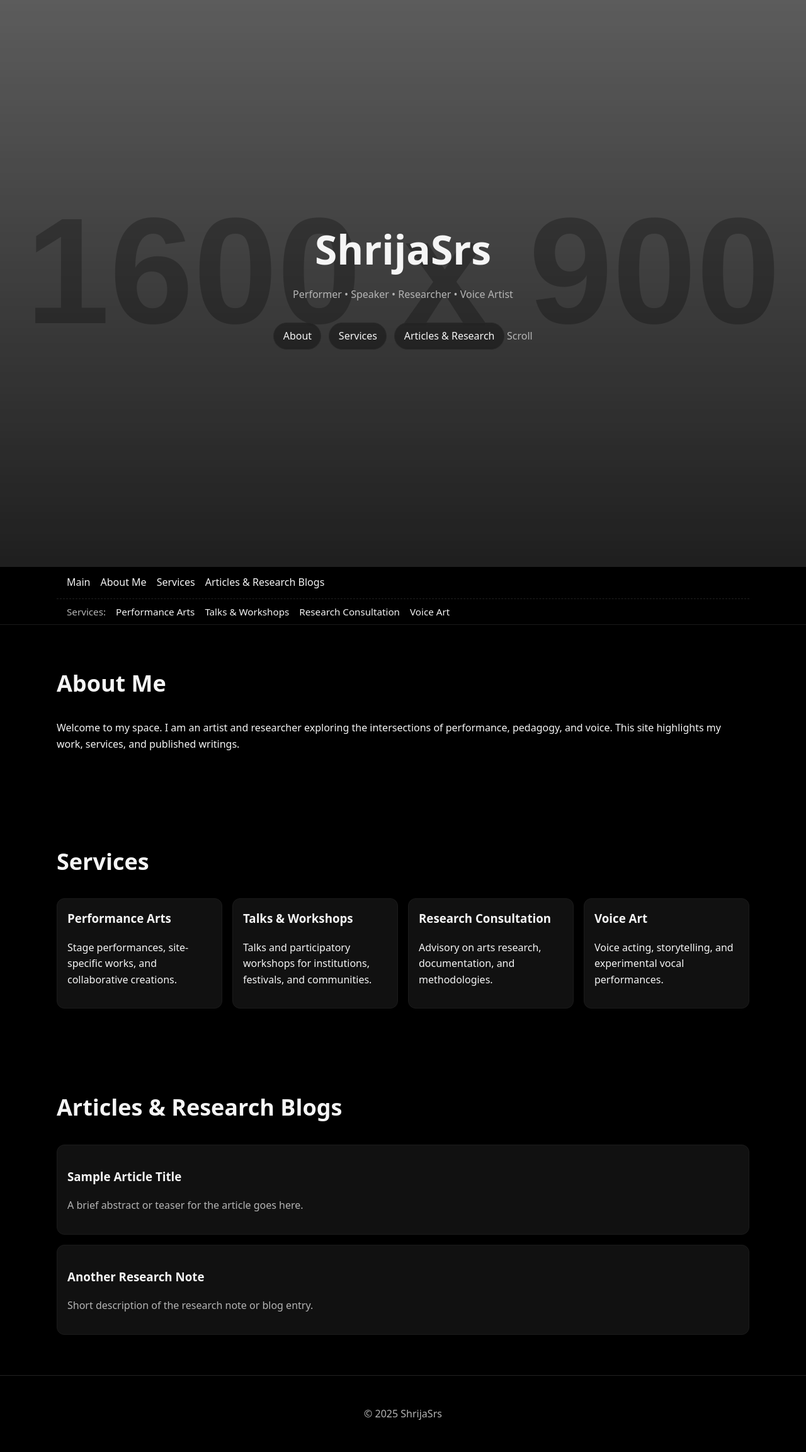
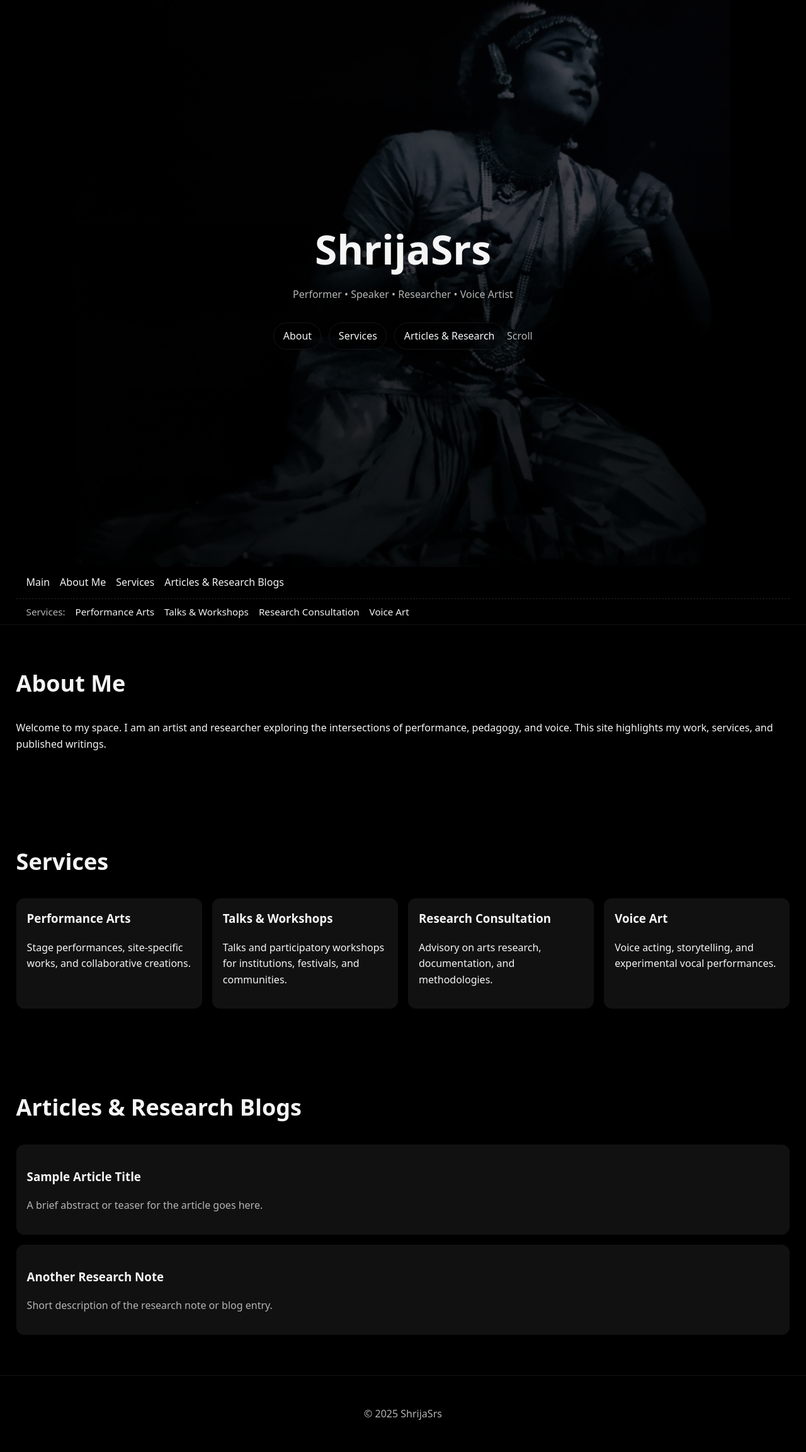
Before and after one commit to techunderfive/Bharatnatyam-Srs, a Jekyll site: the page built from index.html, in a window 1280 px wide. Shown: the whole page at 63% size. Built offline with Jekyll 4.4.1, drawn with Linux system fonts in a browser that asks for light colours.

Commit message:
Widen max content width and thin borders; keep responsive on large screens (ShrijaSrs + template + hub)

```diff
--- a/assets/css/base.css
+++ b/assets/css/base.css
@@ -26,12 +26,12 @@ a:hover { color: var(--accent); }
 main#content { min-height: 70vh; }
 
 .site-footer {
-  border-top: 1px solid #222;
+  border-top: 1px solid #141414;
   padding: 2rem 1rem;
   text-align: center;
   color: var(--muted);
 }
 
-.container { width: min(1100px, 92vw); margin: 0 auto; }
+.container { width: min(1600px, 96vw); margin: 0 auto; }
 
 html { scroll-behavior: smooth; }
--- a/assets/css/style.css
+++ b/assets/css/style.css
@@ -12,7 +12,7 @@
 .hero__media {
   position: absolute;
   inset: 0;
-  background-position: center;
+  background-position: top center;
   background-size: cover;
   background-repeat: no-repeat;
   transform: scale(1.05);
@@ -32,7 +32,7 @@
 .hero__nav { display: inline-flex; gap: .75rem; flex-wrap: wrap; }
 .hero__nav a {
   padding: .5rem .9rem;
-  border: 1px solid #2a2a2a;
+  border: 1px solid #151515;
   border-radius: 999px;
   background: rgba(0,0,0,.35);
   backdrop-filter: blur(2px);
@@ -41,7 +41,7 @@
 .hero__scroll { display: inline-block; margin-top: 1.25rem; color: var(--muted); }
 
 /* STICKY SECTION NAV */
-.section-nav { position: sticky; top: 0; z-index: 10; background: rgba(0,0,0,.8); backdrop-filter: blur(6px); border-bottom: 1px solid #1a1a1a; }
+.section-nav { position: sticky; top: 0; z-index: 10; background: rgba(0,0,0,.8); backdrop-filter: blur(6px); border-bottom: 1px solid #121212; }
 .section-nav .container { display: flex; gap: 1rem; padding: .75rem 1rem; align-items: center; }
 .section-nav .container.sub { border-top: 1px dashed #222; padding-top: .5rem; padding-bottom: .5rem; color: var(--muted); font-size: .95rem; }
 .section-nav a { color: var(--text); }
@@ -60,7 +60,7 @@
 }
 .card {
   background: var(--card);
-  border: 1px solid #1b1b1b;
+  border: 1px solid #121212;
   border-radius: 12px;
   padding: 1rem;
 }
@@ -68,7 +68,7 @@
 
 /* POSTS */
 .posts { list-style: none; padding: 0; margin: 1rem 0 0; display: grid; gap: 1rem; }
-.posts li { background: var(--card); border: 1px solid #1b1b1b; border-radius: 12px; padding: 1rem; }
+.posts li { background: var(--card); border: 1px solid #121212; border-radius: 12px; padding: 1rem; }
 
 /* SMALL ENHANCEMENTS */
 html { scroll-behavior: smooth; }
--- a/index.html
+++ b/index.html
@@ -6,7 +6,7 @@ styles:
 ---
 
 <header class="hero" id="main" role="banner" aria-label="Site hero">
-  <div class="hero__media" style="background-image:url('https://placehold.co/1600x900');"></div>
+  <div class="hero__media" style="background-image:url('assets/images/main.jpg');"></div>
   <div class="hero__overlay"></div>
   <div class="hero__content container">
     <h1 class="hero__title">ShrijaSrs</h1>
```
Also changed, not shown: assets/images/hero.jpeg (added), assets/images/main.jpg (added).
